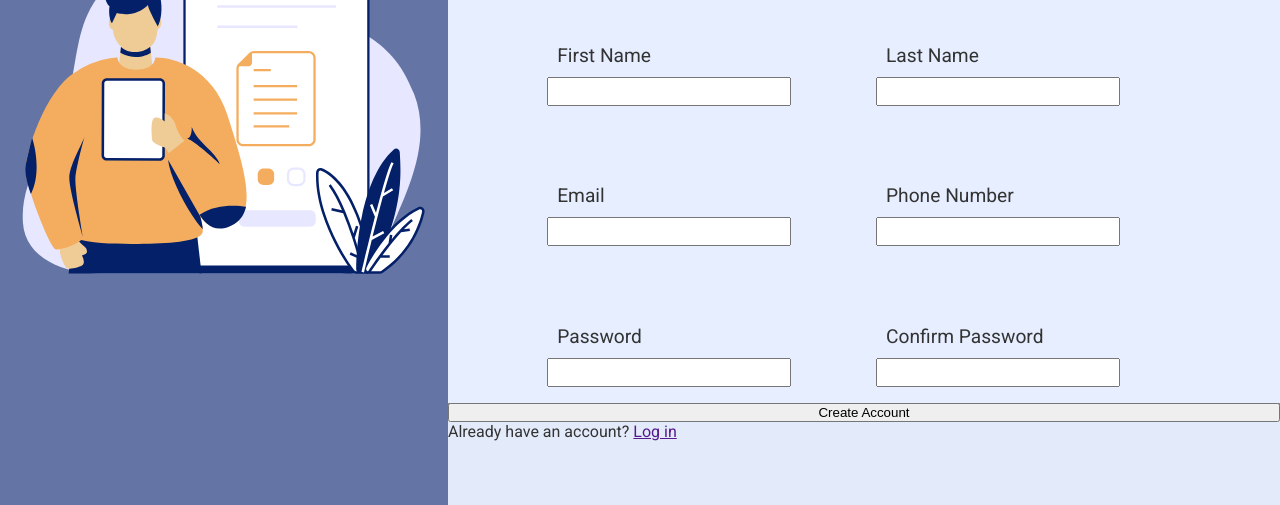
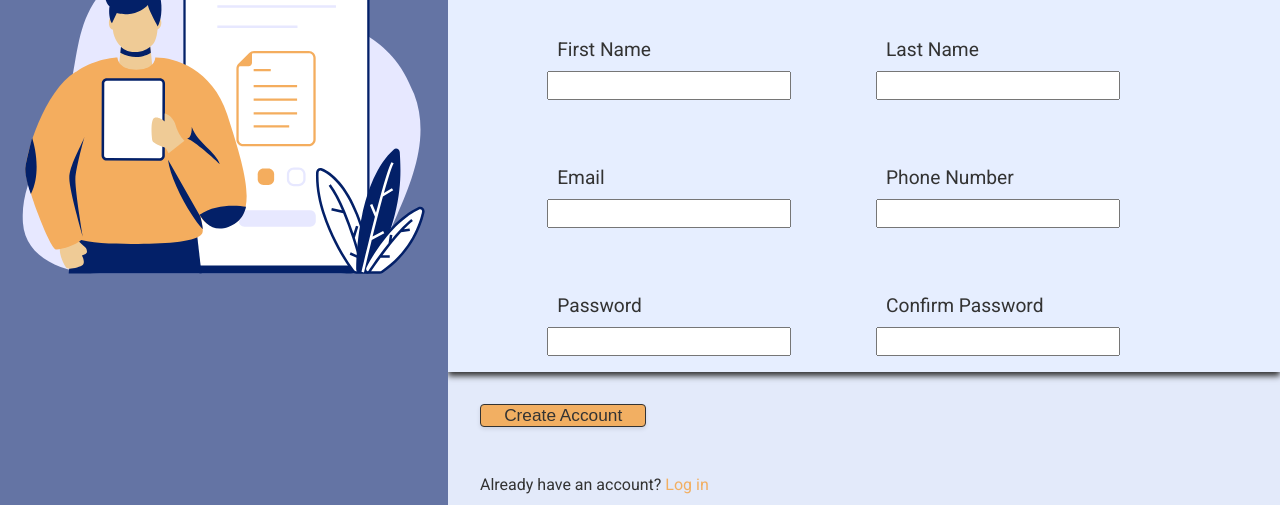
Before and after one commit to rksumme/odin-sign-up-page, a plain HTML site: page index.html in a window 1280 px wide. Shown: the part 295-800 px from the top of the page. Drawn offline with Linux system fonts and the light colour scheme; a web font is replaced by a local one.

Commit message:
Format button and account link

```diff
--- a/styles.css
+++ b/styles.css
@@ -127,11 +127,35 @@ form {
 .context {
     display: flex;
     flex-direction: column;
-    gap: calc(1.5rem + 1vw);
+    gap: 1.5rem;
     font-size: calc(1rem + .25vw)
 }
 
+button {
+    width: 20%;
+    margin: 2rem 0 2rem 2rem;
+    font-size: calc(1rem + 0.1vw);
+    min-width: 100px;
+    background-color: var(--accent-color);
+    color: var(--text-color);
+    border: 1px solid var(--text-color);
+    border-radius: 4px;
+    cursor: pointer;
+    box-shadow: 0 2px 4px rgba(0, 0, 0, 0.1);
+}
+
+button:hover {
+    background-color: #dfa058;
+}
+
+
 p.account_exist {
-    width: 100%;
+    width: 50%;
     flex: 1;
+    margin: 1rem 2rem;
 }
+
+p > a {
+    text-decoration: none;
+    color: var(--accent-color);
+}
```
